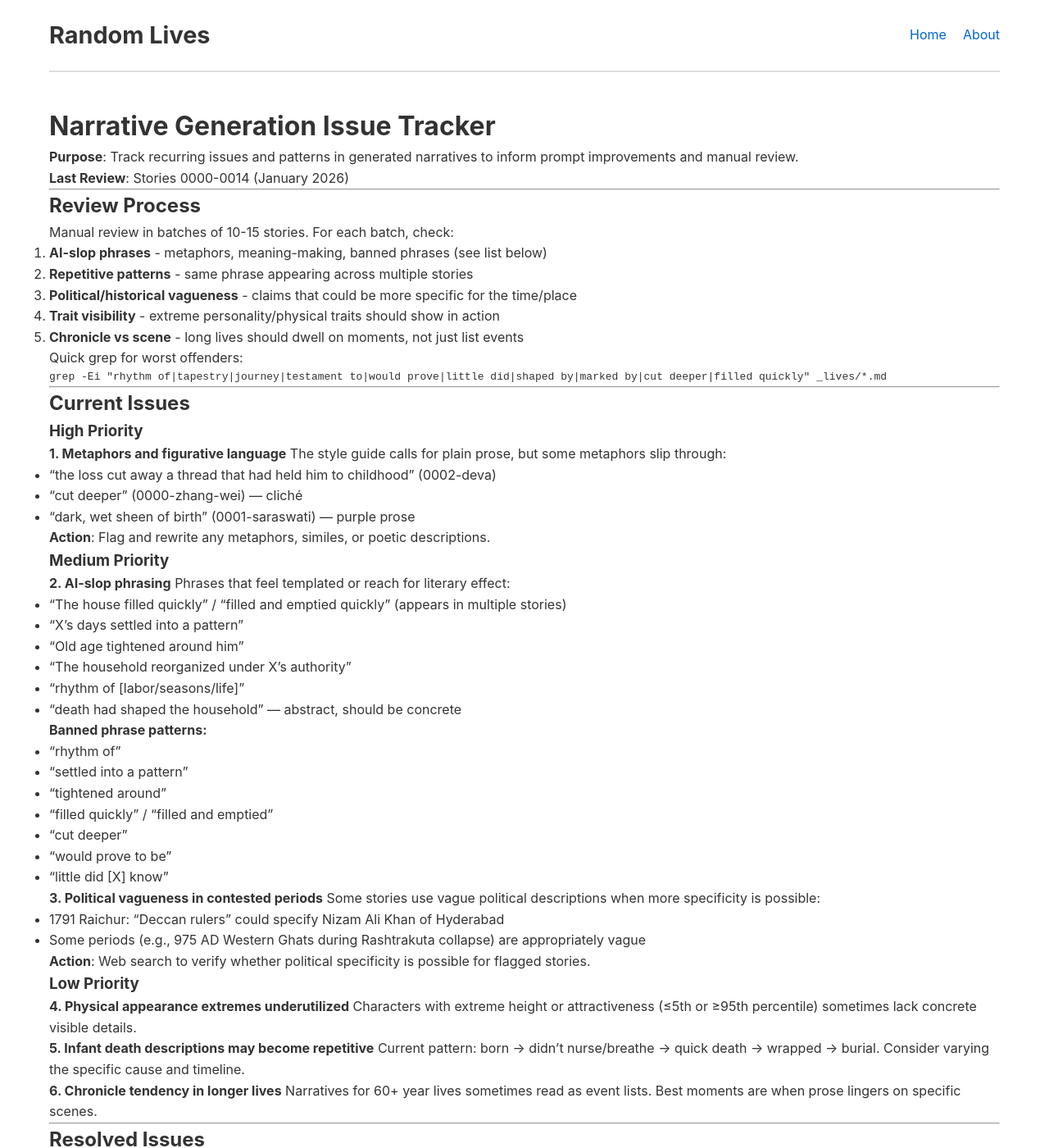
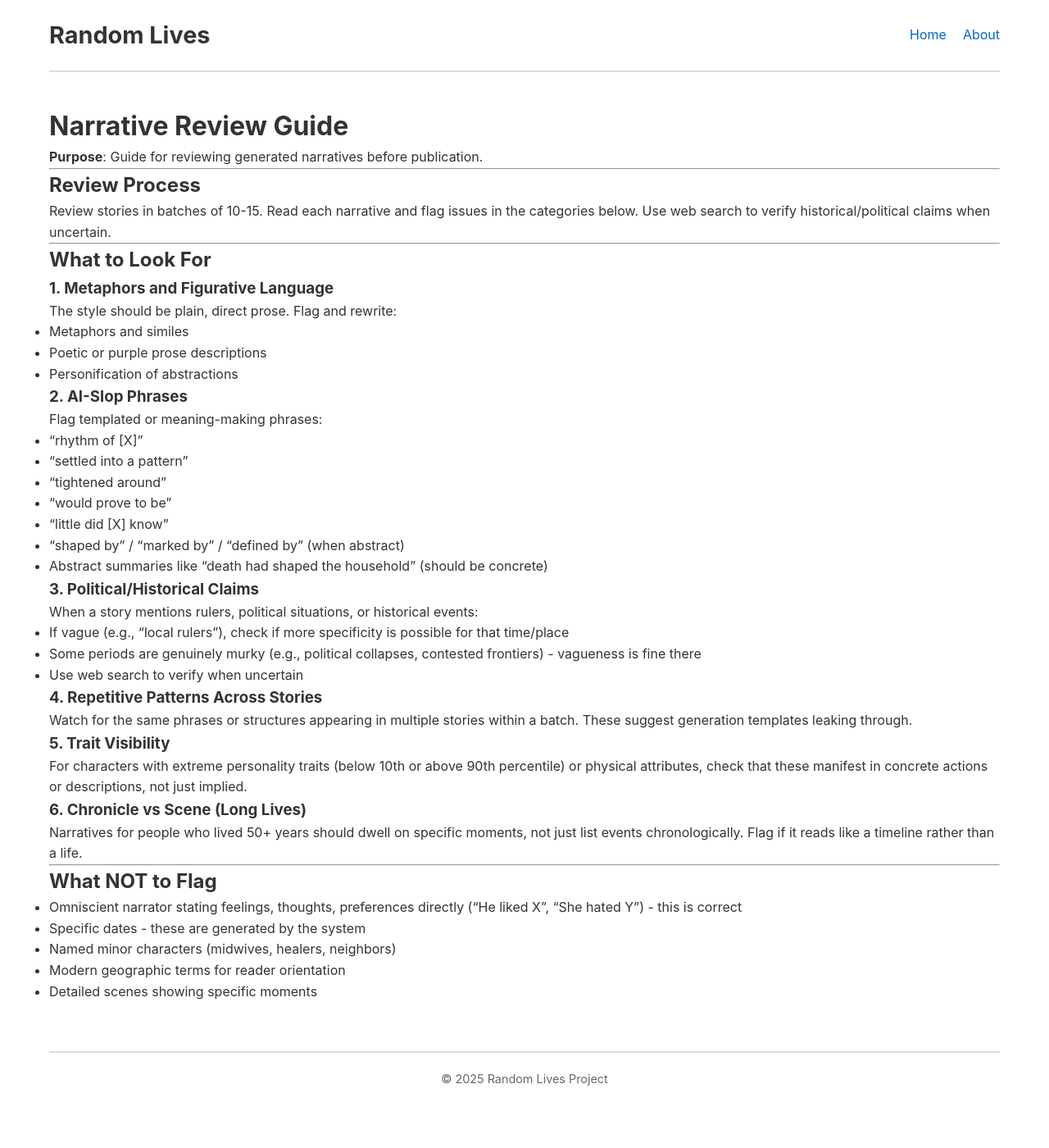
Before and after one commit to random-lives/random-lives, a Jekyll site: the page built from ISSUE_TRACKER.md, in a window 1280 px wide and 1400 px high. Shown: the whole window at 82% size. Built offline with Jekyll 4.4.1, drawn with Linux system fonts in a browser that asks for light colours; our own code applies the rules of GitHub Pages for plain Markdown files; some of the changed text lies outside the part shown.

Commit message:
Removed QC

````diff
--- a/ISSUE_TRACKER.md
+++ b/ISSUE_TRACKER.md
@@ -1,87 +1,54 @@
-# Narrative Generation Issue Tracker
+# Narrative Review Guide
 
-**Purpose**: Track recurring issues and patterns in generated narratives to inform prompt improvements and manual review.
-
-**Last Review**: Stories 0000-0014 (January 2026)
+**Purpose**: Guide for reviewing generated narratives before publication.
 
 ---
 
 ## Review Process
 
-Manual review in batches of 10-15 stories. For each batch, check:
-1. **AI-slop phrases** - metaphors, meaning-making, banned phrases (see list below)
-2. **Repetitive patterns** - same phrase appearing across multiple stories
-3. **Political/historical vagueness** - claims that could be more specific for the time/place
-4. **Trait visibility** - extreme personality/physical traits should show in action
-5. **Chronicle vs scene** - long lives should dwell on moments, not just list events
-
-Quick grep for worst offenders:
-```bash
-grep -Ei "rhythm of|tapestry|journey|testament to|would prove|little did|shaped by|marked by|cut deeper|filled quickly" _lives/*.md
-```
+Review stories in batches of 10-15. Read each narrative and flag issues in the categories below. Use web search to verify historical/political claims when uncertain.
 
 ---
 
-## Current Issues
+## What to Look For
 
-### High Priority
+### 1. Metaphors and Figurative Language
+The style should be plain, direct prose. Flag and rewrite:
+- Metaphors and similes
+- Poetic or purple prose descriptions
+- Personification of abstractions
 
-**1. Metaphors and figurative language**
-The style guide calls for plain prose, but some metaphors slip through:
-- "the loss cut away a thread that had held him to childhood" (0002-deva)
-- "cut deeper" (0000-zhang-wei) — cliché
-- "dark, wet sheen of birth" (0001-saraswati) — purple prose
-
-**Action**: Flag and rewrite any metaphors, similes, or poetic descriptions.
-
-### Medium Priority
-
-**2. AI-slop phrasing**
-Phrases that feel templated or reach for literary effect:
-- "The house filled quickly" / "filled and emptied quickly" (appears in multiple stories)
-- "X's days settled into a pattern"
-- "Old age tightened around him"
-- "The household reorganized under X's authority"
-- "rhythm of [labor/seasons/life]"
-- "death had shaped the household" — abstract, should be concrete
-
-**Banned phrase patterns:**
-- "rhythm of"
+### 2. AI-Slop Phrases
+Flag templated or meaning-making phrases:
+- "rhythm of [X]"
 - "settled into a pattern"
 - "tightened around"
-- "filled quickly" / "filled and emptied"
-- "cut deeper"
 - "would prove to be"
 - "little did [X] know"
+- "shaped by" / "marked by" / "defined by" (when abstract)
+- Abstract summaries like "death had shaped the household" (should be concrete)
 
-**3. Political vagueness in contested periods**
-Some stories use vague political descriptions when more specificity is possible:
-- 1791 Raichur: "Deccan rulers" could specify Nizam Ali Khan of Hyderabad
-- Some periods (e.g., 975 AD Western Ghats during Rashtrakuta collapse) are appropriately vague
+### 3. Political/Historical Claims
+When a story mentions rulers, political situations, or historical events:
+- If vague (e.g., "local rulers"), check if more specificity is possible for that time/place
+- Some periods are genuinely murky (e.g., political collapses, contested frontiers) - vagueness is fine there
+- Use web search to verify when uncertain
 
-**Action**: Web search to verify whether political specificity is possible for flagged stories.
+### 4. Repetitive Patterns Across Stories
+Watch for the same phrases or structures appearing in multiple stories within a batch. These suggest generation templates leaking through.
 
-### Low Priority
+### 5. Trait Visibility
+For characters with extreme personality traits (below 10th or above 90th percentile) or physical attributes, check that these manifest in concrete actions or descriptions, not just implied.
 
-**4. Physical appearance extremes underutilized**
-Characters with extreme height or attractiveness (≤5th or ≥95th percentile) sometimes lack concrete visible details.
-
-**5. Infant death descriptions may become repetitive**
-Current pattern: born → didn't nurse/breathe → quick death → wrapped → burial. Consider varying the specific cause and timeline.
-
-**6. Chronicle tendency in longer lives**
-Narratives for 60+ year lives sometimes read as event lists. Best moments are when prose lingers on specific scenes.
+### 6. Chronicle vs Scene (Long Lives)
+Narratives for people who lived 50+ years should dwell on specific moments, not just list events chronologically. Flag if it reads like a timeline rather than a life.
 
 ---
 
-## Resolved Issues
+## What NOT to Flag
 
-(None currently tracked)
-
----
-
-## Stories Reviewed
-
-| Batch | Stories | Date | Issues Found |
-|-------|---------|------|--------------|
-| 1 | 0000-0014 | Jan 2026 | Minor: repeated phrases, one metaphor (0002), political vagueness (0001) |
+- Omniscient narrator stating feelings, thoughts, preferences directly ("He liked X", "She hated Y") - this is correct
+- Specific dates - these are generated by the system
+- Named minor characters (midwives, healers, neighbors)
+- Modern geographic terms for reader orientation
+- Detailed scenes showing specific moments
````
